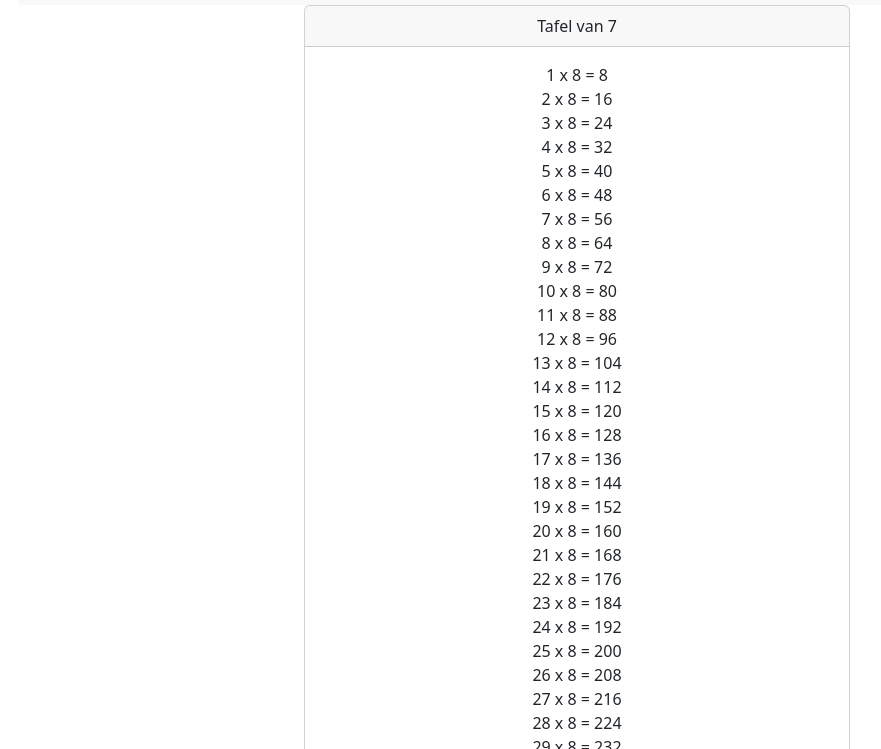
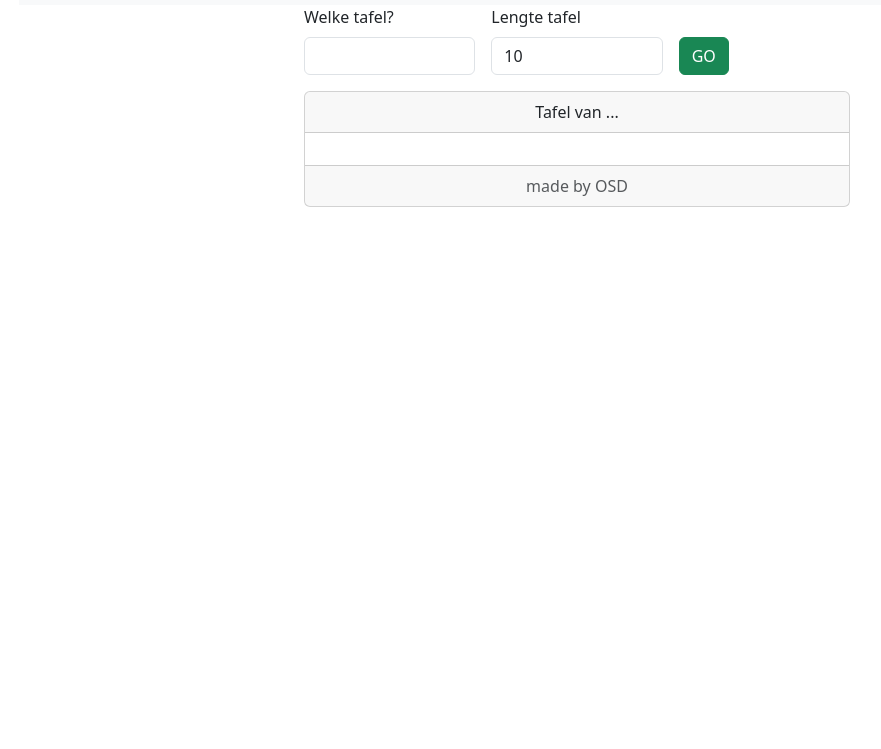
Before and after one commit to idsosd/BSD-O-AUG23C-01_app, a plain HTML site: page index.html in a window 1280 px wide. Shown: the part 51-800 px from the top of the page, without its empty margins (63-944 px from the left). Drawn offline with nearby package versions, Linux system fonts and the light colour scheme.

Commit message:
v2023-09-22

```diff
--- a/index.html
+++ b/index.html
@@ -28,7 +28,8 @@
                             <a class="nav-link active" aria-current="page" href="#">Home</a>
                         </li>
                         <li class="nav-item">
-                            <a class="nav-link" href="https://getbootstrap.com/docs/5.3/getting-started/introduction/" target="_blank">Bootstrapbijbel</a>
+                            <a class="nav-link" href="https://getbootstrap.com/docs/5.3/getting-started/introduction/"
+                                target="_blank">Bootstrapbijbel</a>
                         </li>
                         <li class="nav-item dropdown">
                             <a class="nav-link dropdown-toggle" href="#" role="button" data-bs-toggle="dropdown"
@@ -60,17 +61,32 @@
         <!-- 3 kolommen in 1 rij-->
         <div class="row">
             <div class="col-3"></div>
-            <div class="col-6"><div class="card text-center">
-                <div class="card-header">
-                    Tafel van 7
+            <div class="col-6">
+                <form class="row g-3 mb-3">
+                    <div class="col-4">
+                        <label for="inputTafelVan" class="form-label">Welke tafel?</label>
+                        <input type="number" class="form-control" id="inputTafelVan">
+                    </div>
+                    <div class="col-4">
+                        <label for="inputTafelLengte" class="form-label">Lengte tafel</label>
+                        <input type="number" class="form-control" id="inputTafelLengte" value="10">
+                    </div>
+                    <div class="col-4" style="margin-top: 48px;">
+                        <button type="button" class="btn btn-success" onclick="displaytafel()">GO</button>
+                    </div>
+                </form>
+                <div class="card text-center">
+                    <div id="tafelheader" class="card-header">
+                        Tafel van ...
                     </div>
                     <div id="tafel" class="card-body">
 
                     </div>
                     <div class="card-footer text-body-secondary">
-                    2 days ago
+                        made by OSD
                     </div>
-            </div></div>
+                </div>
+            </div>
             <div class="col-3"></div>
         </div>
 
--- a/script.js
+++ b/script.js
@@ -1,13 +1,16 @@
-// alert("De connectie met script.js doet het")
-let tafelvan7 = "" //een lege string, wordt uiteindelijk de tekst die op het scherm komt
-let teller = 1 //een teller die bij gaat houden 1 x7, 2 x7 3 x7 etc.
-let uitkomst = 0 //de uitkomst van onze berekeningen
-while (teller < 51)
+function displaytafel()
 {
-    uitkomst = teller * 8
-    tafelvan7 += teller + " x 8 = " + uitkomst + "<br>"
-    teller++ //de teller wordt 1 groter aan het einde van de lus
+    let tafelvan = document.getElementById("inputTafelVan").value
+    let tafellengte = document.getElementById("inputTafelLengte").value
+    let tafeltekst = "" //een lege string, wordt uiteindelijk de tekst die op het scherm komt
+    let teller = 1 //een teller die bij gaat houden 1 x7, 2 x7 3 x7 etc.
+    let uitkomst = 0 //de uitkomst van onze berekeningen
+    while (teller <= tafellengte)
+    {
+        uitkomst = teller * tafelvan
+        tafeltekst += teller + " x " + tafelvan + " = " + uitkomst + "<br>"
+        teller++ //de teller wordt 1 groter aan het einde van de lus
+    }
+    document.getElementById("tafel").innerHTML = tafeltekst
+    document.getElementById("tafelheader").innerHTML = "Tafel van " + tafelvan
 }
-//als hij uit de lus komt, is tafelvan7 helemaal gevuld met dat wat ik op het scherm wil hebben
-//tafelvan7 moet nog in de html gepushd worden
-document.getElementById("tafel").innerHTML = tafelvan7
```
Lines whose indentation alone changed are shown as unchanged.
